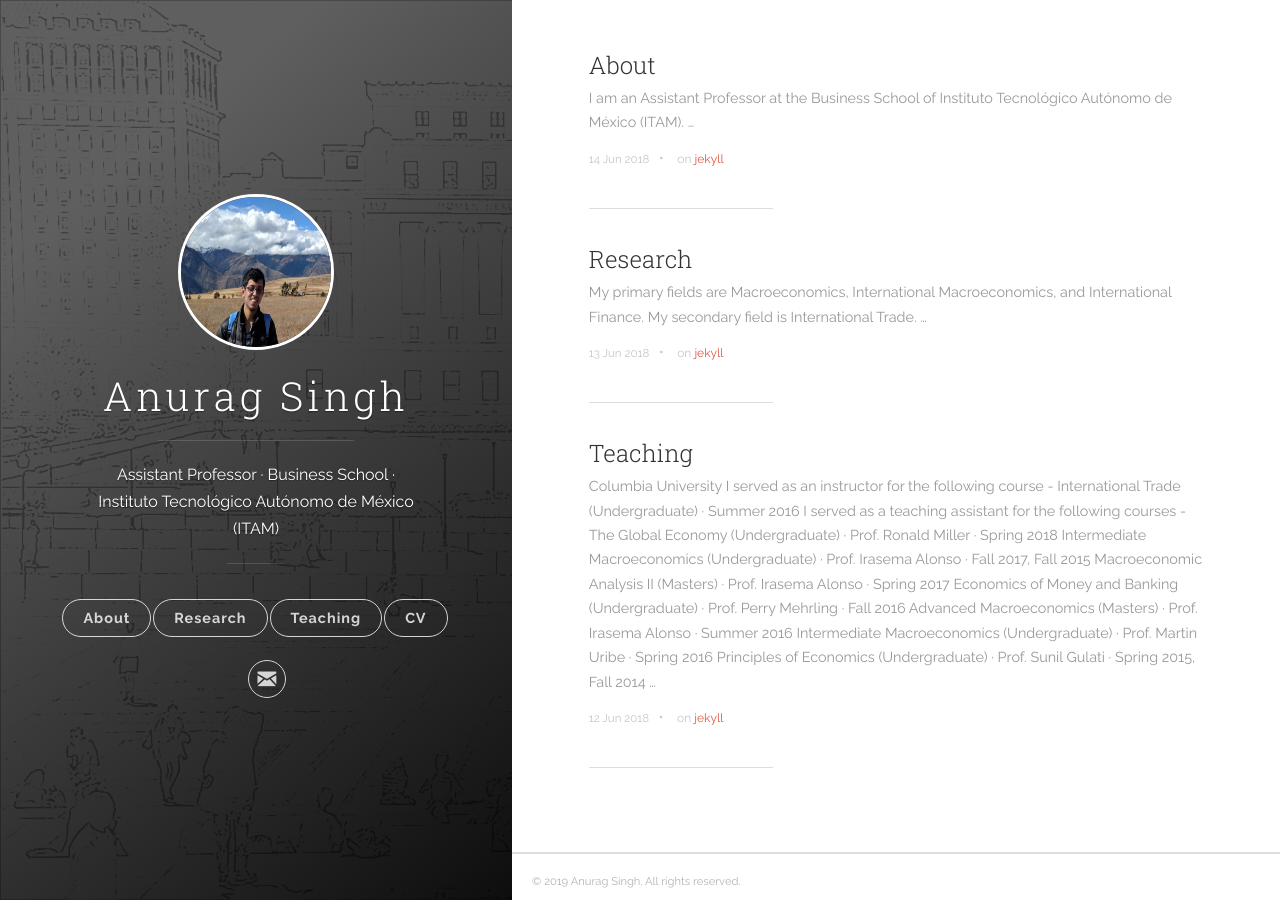
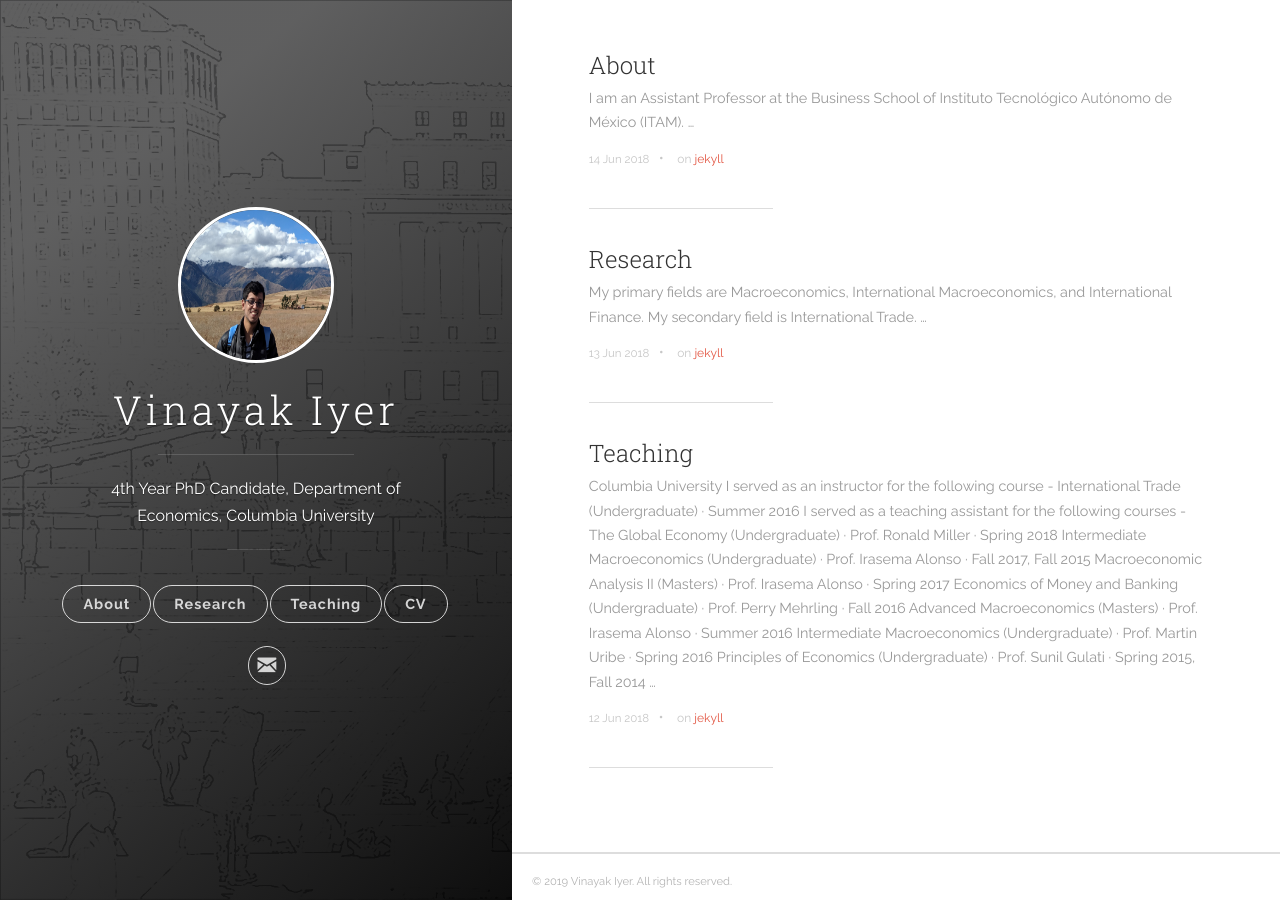
Before and after one commit to vinayakiyer/vinayakiyer.github.io, a Jekyll site: the page built from index.html, in a window 1280 px wide. Built offline with Jekyll 4.4.1, drawn with Linux system fonts in a browser that asks for light colours; the list of posts is cut into pages by our own code.

Commit message:
Update _config.yml

```diff
--- a/_config.yml
+++ b/_config.yml
@@ -1,14 +1,14 @@
 # Site settings
-title: Anurag Singh
-description: Assistant Professor &middot; Business School &middot; Instituto Tecnológico Autónomo de México (ITAM)
-url: 'https:/s-anurag.github.io/'
+title: Vinayak Iyer
+description: 4th Year PhD Candidate, Department of Economics, Columbia University
+url: 'https:/vinayakiyer.github.io/'
 baseurl: ""
 # google_analytics: 'UA-XXXXXX-X'
 # disqus_shortname: 'your-disqus-name'
 
 author:
-  name: 'Anurag Singh'
-  email: anurag.singh@columbia.edu
+  name: 'Vinayak Iyer'
+  email: vi2137@columbia.edu
 
 defaults:
   -
```
